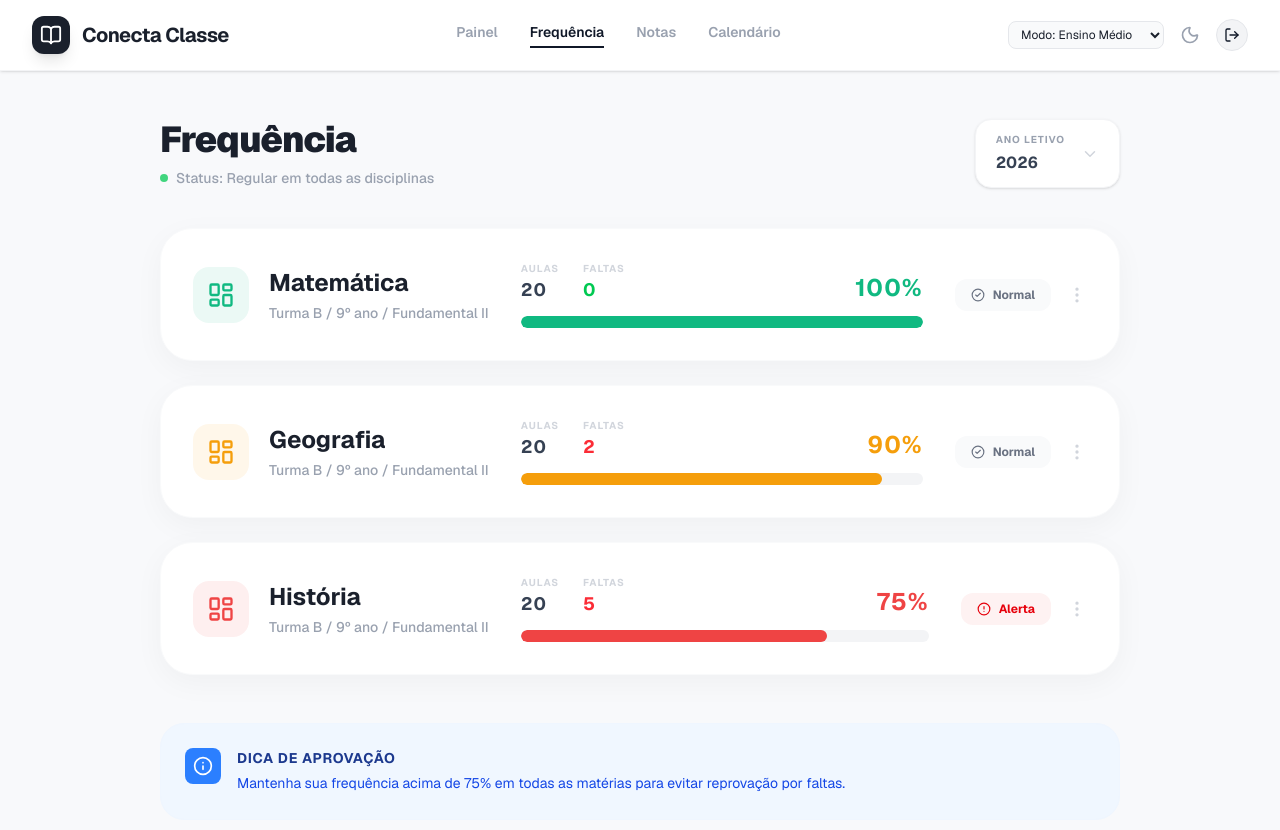
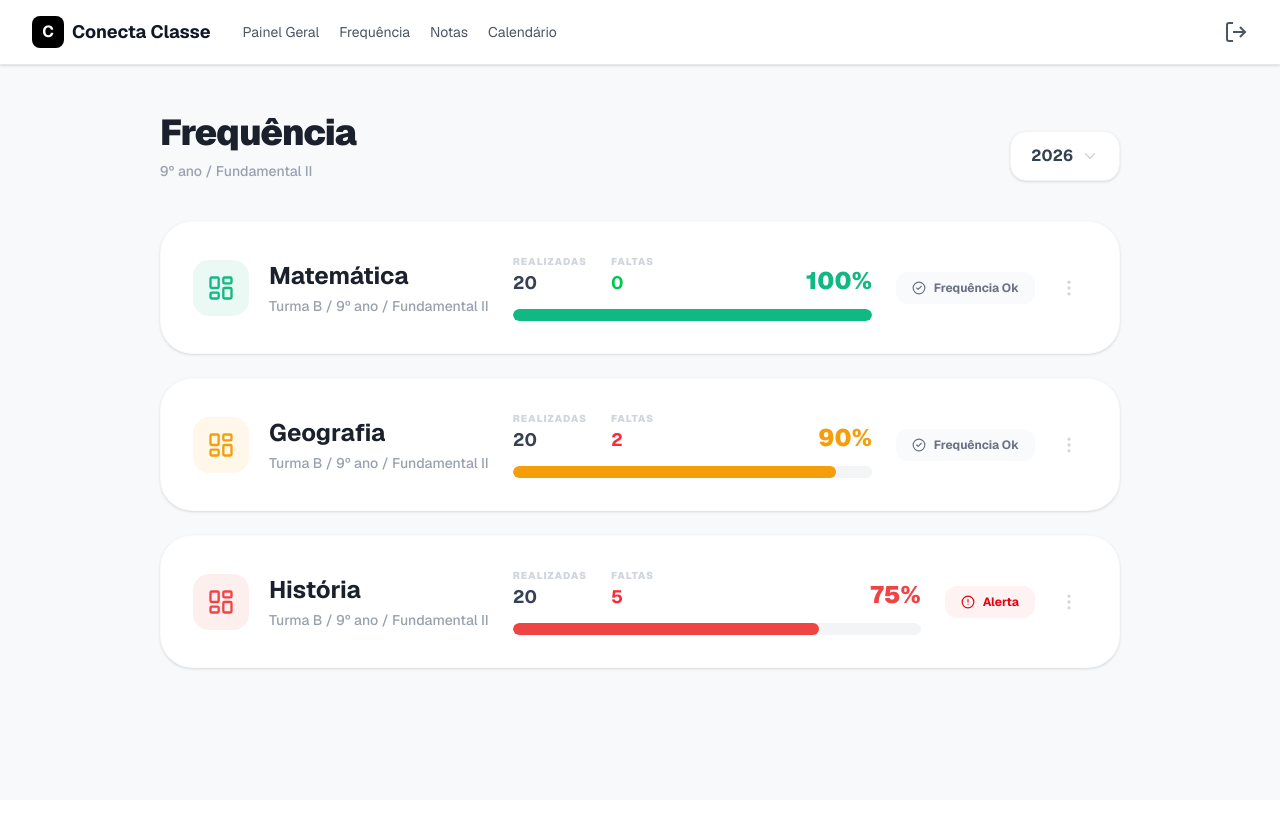
Before and after one commit to Caio-C8/conecta-classe, a Next.js app in the folder apps/web/: page /FrequenciaAluno in a window 1280 px wide. Shown: the top 830 px of the page. After the commit the page ends 800 px from the top, so only its background shows below. Built offline with nearby package versions, Linux system fonts and the light colour scheme.

Commit message:
Frequencia aluno (#49)
* feat: pagina frequencia aluno

* fix: corrige nome errado do arquivo frequencia

---------

Co-authored-by: GJDDS <gustwolfs@gmail.com>

```diff
--- a/apps/web/app/FrequenciaAluno/page.tsx
+++ b/apps/web/app/FrequenciaAluno/page.tsx
@@ -1,145 +1,68 @@
 'use client';
 
 import React, { useState } from 'react';
+import Link from 'next/link';
+import { usePathname } from 'next/navigation';
 import {
-  BookOpen,
   ChevronDown,
-  Moon,
-  LogOut,
-  Clock,
   LayoutDashboard,
   CheckCircle2,
   AlertCircle,
   MoreVertical,
-  Info,
-  TrendingUp
+  Info
 } from 'lucide-react';
 
-// Nota: Em um projeto real, você importaria estes tipos de @conecta-classe/types
-interface Subject {
-  id: number;
-  name: string;
-  class: string;
-  totalClasses: number;
-  absences: number;
-  color: string;
-}
+export default function AttendancePage() {
+  const pathname = usePathname();
+  const [studentLevel] = useState('Fundamental II');
 
-export default function FrequencyPage() {
-  const [studentLevel, setStudentLevel] = useState<'FUND1' | 'MEDIO'>('MEDIO');
-
-  const subjects: Subject[] = [
-    { id: 1, name: "Matemática", class: "Turma B / 9º ano / Fundamental II", totalClasses: 20, absences: 0, color: "#10B981" },
-    { id: 2, name: "Geografia", class: "Turma B / 9º ano / Fundamental II", totalClasses: 20, absences: 2, color: "#F59E0B" },
-    { id: 3, name: "História", class: "Turma B / 9º ano / Fundamental II", totalClasses: 20, absences: 5, color: "#EF4444" }
+  const subjects = [
+    { name: "Matemática", class: "Turma B / 9º ano / Fundamental II", totalClasses: 20, absences: 0, color: "#10B981" },
+    { name: "Geografia", class: "Turma B / 9º ano / Fundamental II", totalClasses: 20, absences: 2, color: "#F59E0B" },
+    { name: "História", class: "Turma B / 9º ano / Fundamental II", totalClasses: 20, absences: 5, color: "#EF4444" }
   ];
-
-  const totalAttendance = {
-    totalClasses: 300,
-    absences: 20,
-    percentage: 93
-  };
 
   return (
     <div className="min-h-screen bg-[#F8F9FB] font-sans text-[#1A202C]">
-      {/* Navbar Superior (Adaptada para o estilo do Conecta Classe) */}
-      <nav className="bg-white border-b border-gray-100 px-8 py-4 flex items-center justify-between sticky top-0 z-20 shadow-sm">
-        <div className="flex items-center space-x-3">
-          <div className="bg-[#1A202C] p-2 rounded-xl text-white shadow-lg">
-            <BookOpen size={22} />
+      {/* HEADER INTEGRADO */}
+      <header className="bg-white border-b border-gray-200 px-8 py-4 flex items-center justify-between sticky top-0 z-20 shadow-sm">
+        <div className="flex items-center gap-8">
+          <div className="flex items-center gap-2">
+            <div className="bg-black text-white w-8 h-8 flex items-center justify-center rounded-lg font-bold text-base">C</div>
+            <span className="font-bold text-lg text-gray-900">Conecta Classe</span>
           </div>
-          <span className="text-xl font-bold tracking-tight">Conecta Classe</span>
+          <nav className="flex gap-5">
+            <Link href="/painel" className={`text-sm no-underline ${pathname === '/painel' ? 'text-black font-semibold' : 'text-[#4b5563] hover:text-black'}`}>Painel Geral</Link>
+            <Link href="/frequencia" className={`text-sm no-underline ${pathname === '/frequencia' ? 'text-black font-semibold' : 'text-[#4b5563] hover:text-black'}`}>Frequência</Link>
+            <Link href="/notas" className={`text-sm no-underline ${pathname === '/notas' ? 'text-black font-semibold' : 'text-[#4b5563] hover:text-black'}`}>Notas</Link>
+            <Link href="/calendario" className={`text-sm no-underline ${pathname === '/calendario' ? 'text-black font-semibold' : 'text-[#4b5563] hover:text-black'}`}>Calendário</Link>
+          </nav>
         </div>
-
-        <div className="hidden md:flex space-x-8 text-sm font-semibold text-gray-400">
-          <span className="hover:text-gray-900 cursor-pointer">Painel</span>
-          <span className="text-gray-900 border-b-2 border-gray-900 pb-1">Frequência</span>
-          <span className="hover:text-gray-900 cursor-pointer">Notas</span>
-          <span className="hover:text-gray-900 cursor-pointer">Calendário</span>
-        </div>
-
-        <div className="flex items-center space-x-4">
-          {/* Seletor de Nível para teste (Simulando contexto do usuário) */}
-          <select
-            onChange={(e) => setStudentLevel(e.target.value as 'FUND1' | 'MEDIO')}
-            className="text-xs bg-gray-50 border border-gray-200 rounded-lg px-2 py-1 outline-none"
-          >
-            <option value="MEDIO">Modo: Ensino Médio</option>
-            <option value="FUND1">Modo: Fundamental 1</option>
-          </select>
-          <Moon size={20} className="text-gray-400 cursor-pointer hover:text-gray-900" />
-          <div className="w-8 h-8 rounded-full bg-gray-100 flex items-center justify-center text-gray-900 border border-gray-200 cursor-pointer">
-            <LogOut size={16} />
-          </div>
-        </div>
-      </nav>
+        <button style={{ background: 'none', border: 'none', cursor: 'pointer' }} className="text-[#4b5563] hover:text-black">
+          <svg width="24" height="24" viewBox="0 0 24 24" fill="none" stroke="currentColor" strokeWidth="2"><path d="M9 21H5a2 2 0 0 1-2-2V5a2 2 0 0 1 2-2h4M16 17l5-5-5-5M21 12H9" /></svg>
+        </button>
+      </header>
 
       <main className="max-w-5xl mx-auto px-8 py-12">
-        {/* Header da Página */}
         <header className="mb-10 flex flex-col md:flex-row md:items-end justify-between gap-6">
-          <div className="animate-in fade-in slide-in-from-top-4 duration-700">
+          <div>
             <h1 className="text-4xl font-black text-[#1A202C] mb-2 tracking-tight">Frequência</h1>
-            <div className="flex items-center space-x-2">
-              <span className="w-2 h-2 rounded-full bg-green-500 animate-pulse"></span>
-              <p className="text-gray-400 font-medium text-sm">Status: Regular em todas as disciplinas</p>
+            <p className="text-gray-400 font-medium text-sm">9º ano / Fundamental II</p>
           </div>
-          </div>
-
           <div className="bg-white border border-gray-100 rounded-2xl px-5 py-3 flex items-center shadow-sm">
-            <div className="mr-4">
-              <span className="text-[10px] font-bold text-gray-400 uppercase tracking-widest block mb-1">Ano Letivo</span>
             <span className="font-bold text-gray-700">2026</span>
-            </div>
-            <ChevronDown size={18} className="text-gray-300" />
+            <ChevronDown size={18} className="text-gray-300 ml-2" />
           </div>
         </header>
 
-        {/* Lógica Condicional baseada no RF04 */}
-        {studentLevel === 'FUND1' ? (
-          /* Visual Consolidado para Fundamental 1 */
-          <section className="animate-in fade-in zoom-in-95 duration-500">
-            <div className="bg-white rounded-[40px] p-10 shadow-[0_20px_50px_rgba(0,0,0,0.04)] border border-gray-50 flex flex-col md:flex-row items-center gap-12">
-              <div className="relative w-48 h-48">
-                <svg className="w-full h-full transform -rotate-90">
-                  <circle cx="96" cy="96" r="85" stroke="#F1F5F9" strokeWidth="16" fill="transparent" />
-                  <circle
-                    cx="96" cy="96" r="85" stroke="#10B981" strokeWidth="16" fill="transparent"
-                    strokeDasharray="534" strokeDashoffset={534 - (534 * totalAttendance.percentage) / 100}
-                    strokeLinecap="round"
-                  />
-                </svg>
-                <div className="absolute inset-0 flex flex-col items-center justify-center">
-                  <span className="text-4xl font-black text-[#1A202C]">{totalAttendance.percentage}%</span>
-                  <span className="text-[10px] font-bold text-gray-400 uppercase tracking-widest">Presença</span>
-                </div>
-              </div>
-
-              <div className="flex-1 grid grid-cols-2 gap-6 w-full">
-                <div className="bg-[#F8FAFC] p-6 rounded-3xl border border-gray-100">
-                  <p className="text-[10px] font-bold text-gray-400 uppercase mb-2">Total de Aulas</p>
-                  <p className="text-3xl font-black text-[#1A202C]">{totalAttendance.totalClasses}</p>
-                </div>
-                <div className="bg-[#FEF2F2] p-6 rounded-3xl border border-red-50">
-                  <p className="text-[10px] font-bold text-red-400 uppercase mb-2">Faltas</p>
-                  <p className="text-3xl font-black text-red-600">{totalAttendance.absences}</p>
-                </div>
-                <div className="col-span-2 bg-[#EFF6FF] p-5 rounded-2xl flex items-center text-blue-700">
-                  <Info size={20} className="mr-3" />
-                  <p className="text-sm font-semibold">Frequência geral consolidada conforme requisitos do Fundamental 1.</p>
-                </div>
-              </div>
-            </div>
-          </section>
-        ) : (
-          /* Visual Detalhado para Fundamental 2 / Médio */
-          <section className="grid grid-cols-1 gap-6 animate-in fade-in slide-in-from-bottom-4 duration-700">
-            {subjects.map((sub) => {
+        <div className="grid grid-cols-1 gap-6">
+          {subjects.map((sub, i) => {
             const presencePercentage = Math.round(((sub.totalClasses - sub.absences) / sub.totalClasses) * 100);
             return (
-                <div key={sub.id} className="bg-white rounded-[32px] p-8 shadow-[0_8px_30px_rgb(0,0,0,0.04)] border border-gray-50 hover:shadow-md transition-all group">
-                  <div className="flex flex-col lg:flex-row lg:items-center justify-between gap-8">
+              <div key={i} className="bg-white rounded-[32px] p-8 shadow-sm border border-gray-50 hover:shadow-md transition-all group">
+                <div className="flex flex-col lg:flex-row lg:items-center justify-between gap-6">
                   <div className="flex items-start space-x-5">
-                      <div className="w-14 h-14 rounded-2xl flex items-center justify-center" style={{ backgroundColor: `${sub.color}15`, color: sub.color }}>
+                    <div className="w-14 h-14 rounded-2xl flex items-center justify-center flex-shrink-0" style={{ backgroundColor: `${sub.color}15`, color: sub.color }}>
                       <LayoutDashboard size={28} />
                     </div>
                     <div>
@@ -149,41 +72,40 @@ export default function FrequencyPage() {
                   </div>
 
                   <div className="flex-1 max-w-md w-full">
-                      <div className="flex justify-between items-end mb-3 font-bold text-gray-400 uppercase text-[10px] tracking-widest">
+                    <div className="flex justify-between items-end mb-3">
                       <div className="flex space-x-6">
-                          <div><span className="block text-gray-300">Aulas</span><span className="text-lg text-gray-700">{sub.totalClasses}</span></div>
-                          <div><span className="block text-gray-300">Faltas</span><span className={`text-lg ${sub.absences > 0 ? 'text-red-500' : 'text-green-500'}`}>{sub.absences}</span></div>
+                        <div>
+                          <span className="text-[10px] font-black text-gray-300 uppercase tracking-widest block">Realizadas</span>
+                          <span className="text-lg font-bold text-gray-700">{sub.totalClasses}</span>
+                        </div>
+                        <div>
+                          <span className="text-[10px] font-black text-gray-300 uppercase tracking-widest block">Faltas</span>
+                          <span className={`text-lg font-bold ${sub.absences > 0 ? 'text-red-500' : 'text-green-500'}`}>{sub.absences}</span>
+                        </div>
                       </div>
                       <div className="text-right">
-                          <span className="text-2xl text-gray-900" style={{ color: sub.color }}>{presencePercentage}%</span>
+                        <span className="text-2xl font-black" style={{ color: sub.color }}>{presencePercentage}%</span>
                       </div>
                     </div>
                     <div className="w-full h-3 bg-gray-100 rounded-full overflow-hidden">
-                        <div className="h-full rounded-full transition-all duration-1000" style={{ width: `${presencePercentage}%`, backgroundColor: sub.color }} />
+                      <div className="h-full rounded-full" style={{ width: `${presencePercentage}%`, backgroundColor: sub.color }}></div>
                     </div>
                   </div>
 
-                    <div className="flex items-center space-x-4 border-t lg:border-t-0 pt-4 lg:pt-0">
+                  <div className="flex items-center justify-between lg:justify-end lg:space-x-4 border-t lg:border-t-0 border-gray-50 pt-4 lg:pt-0">
                     <div className={`flex items-center px-4 py-2 rounded-xl text-xs font-bold ${sub.absences > 4 ? 'bg-red-50 text-red-600' : 'bg-gray-50 text-gray-500'}`}>
                       {sub.absences > 4 ? <AlertCircle size={14} className="mr-2" /> : <CheckCircle2 size={14} className="mr-2" />}
-                        {sub.absences > 4 ? 'Alerta' : 'Normal'}
+                      {sub.absences > 4 ? 'Alerta' : 'Frequência Ok'}
                     </div>
-                      <MoreVertical size={20} className="text-gray-300 cursor-pointer" />
+                    <button className="p-2 text-gray-300 hover:text-gray-900">
+                      <MoreVertical size={20} />
+                    </button>
                   </div>
                 </div>
               </div>
             );
           })}
-          </section>
-        )}
-
-        <footer className="mt-12 bg-[#F0F7FF] border border-blue-50 rounded-3xl p-6 flex items-start space-x-4">
-          <div className="bg-blue-500 p-2 rounded-lg text-white"><Info size={20} /></div>
-          <div>
-            <h4 className="text-blue-900 font-bold text-sm uppercase tracking-wider mb-1">Dica de Aprovação</h4>
-            <p className="text-blue-700 text-sm leading-relaxed">Mantenha sua frequência acima de 75% em todas as matérias para evitar reprovação por faltas.</p>
         </div>
-        </footer>
       </main>
     </div>
   );
```
Lines whose indentation alone changed are shown as unchanged.
